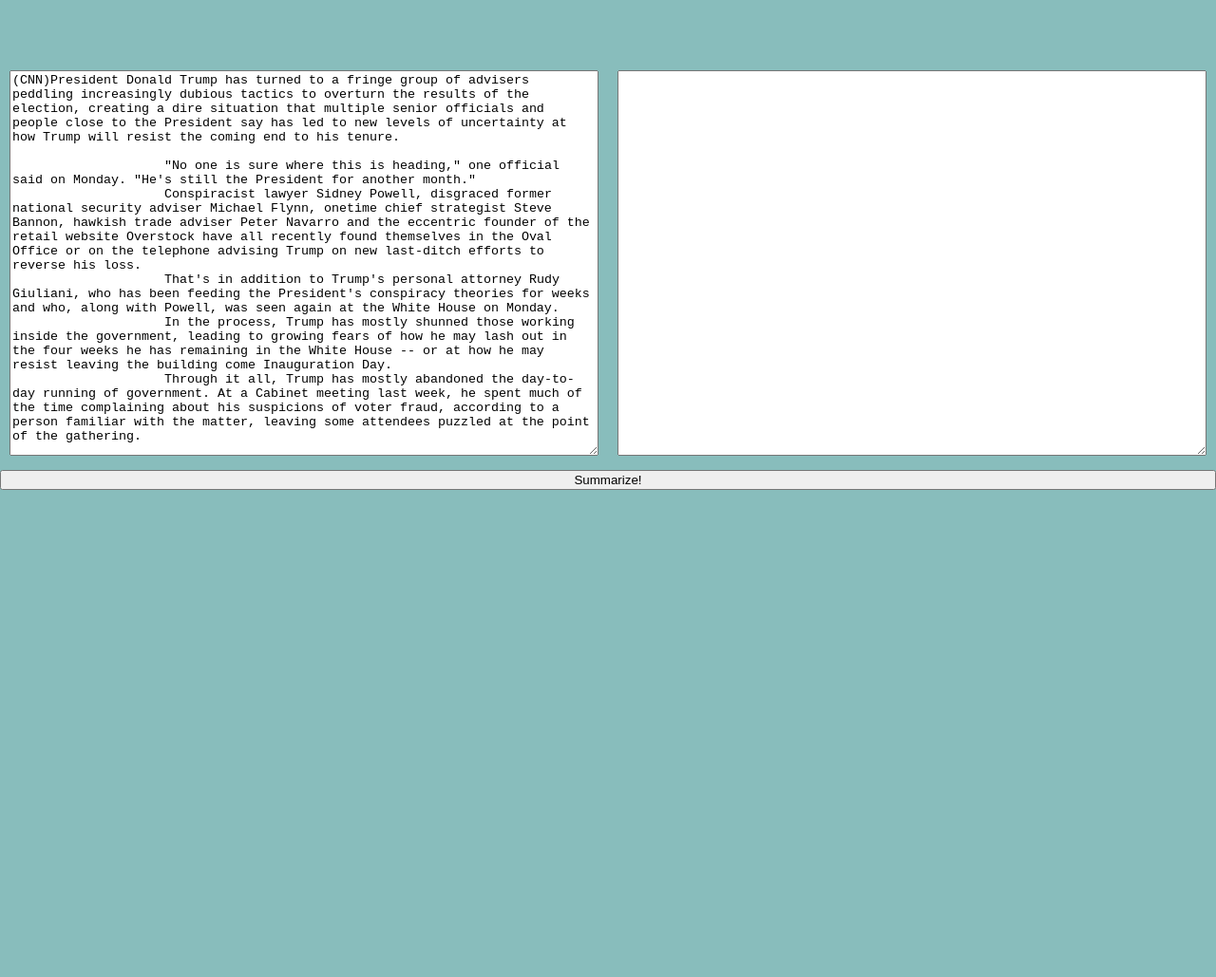
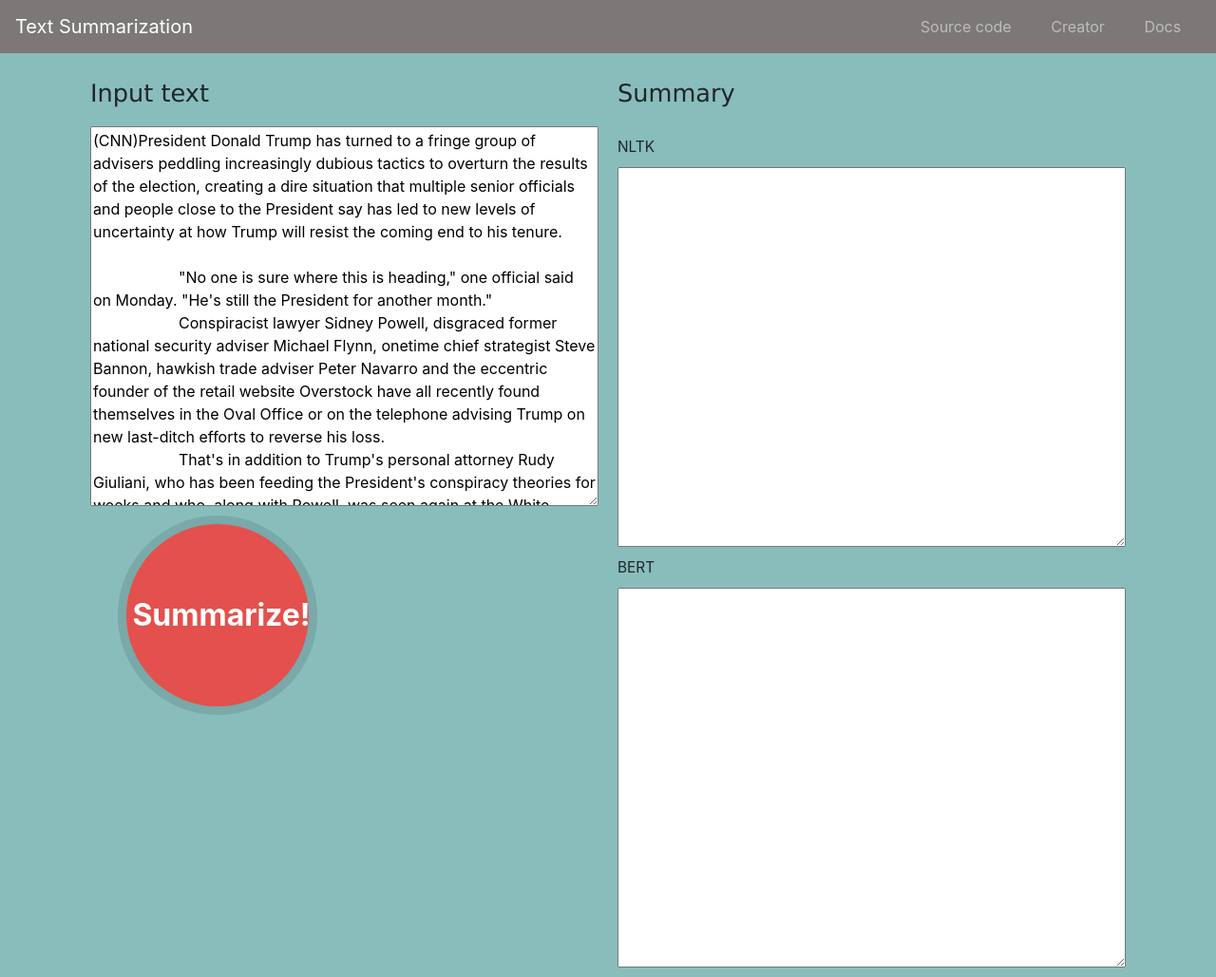
Before and after one commit to chonyy/text-summarization-comparison, a Flask app: page / in a window 1280 px wide. Shown: the whole page at 95% size. Before the commit the page ends 800 px from the top, so only its background shows below. Run offline with Flask 2, Linux system fonts and the light colour scheme; some libraries are stand-ins or nearby versions.

Commit message:
UI adjust

```diff
--- a/app.py
+++ b/app.py
@@ -12,7 +12,7 @@
 
 @app.route('/summarizeNLTK', methods=['POST'])
 def summarizeNLTK():
-    input_text = escape(request.form['text'])
+    input_text = str(escape(request.form['text']))
 
     summarization = summarize_nltk(input_text, 'english')
     clean_summarization = Markup(summarization).unescape()
@@ -21,8 +21,8 @@
 
 
 @app.route('/summarizeBERT', methods=['POST'])
-def summarizeNLTK():
-    input_text = escape(request.form['text'])
+def summarizeBERT():
+    input_text = request.form['text']
 
     summarization = summarize_BERT(input_text)
     clean_summarization = Markup(summarization).unescape()
--- a/static/css/main.css
+++ b/static/css/main.css
@@ -4,13 +4,14 @@
 }
 
 .main {
+    background-color: #88bdbc;
     display: flex;
     flex-direction: column;
     width: 100%;
 }
 
 .container {
-    margin-top: 5vw;
+    margin-top: 1vw;
     display: flex;
     flex-direction: row;
 }
@@ -24,9 +25,64 @@
 }
 
 textarea {
+    font-family: "Segoe UI", Tahoma, Geneva, Verdana, sans-serif;
     height: 400px;
 }
 
-button {
-    margin-top: 5px;
+#summarize_btn {
+    margin: auto;
+    background-color: #e3504d;
+    border: none;
+    color: white;
+    display: flex;
+    flex-direction: column;
+    justify-content: center;
+    align-content: center;
+    height: 15vw;
+    width: 15vw;
+    text-align: center;
+    text-decoration: none;
+    margin: 1.5vw 1vw 1.5vw 3vw;
+    border-radius: 100%;
+    font-size: 2.5vw;
+    font-weight: bold;
+    cursor: pointer;
+    animation: shadow-pulse 1.25s infinite;
 }
+
+#summarize_btn:hover {
+    background-color: #e22825;
+    transform: scale(1.1);
+    text-shadow: 0px 0px 6px rgba(255, 255, 255, 1);
+    -webkit-box-shadow: 0px 5px 40px -10px rgba(0, 0, 0, 0.57);
+    -moz-box-shadow: 0px 5px 40px -10px rgba(0, 0, 0, 0.57);
+    transition: all 0.4s ease 0s;
+}
+@keyframes shadow-pulse {
+    0% {
+        box-shadow: 0 0 0 0px rgba(0, 0, 0, 0.2);
+    }
+
+    100% {
+        box-shadow: 0 0 0 1.5vw rgba(0, 0, 0, 0);
+    }
+}
+
+p {
+    font-size: 2vw;
+    font-family: "Lucida Sans", "Lucida Sans Regular", "Lucida Grande",
+        "Lucida Sans Unicode", Geneva, Verdana, sans-serif;
+}
+
+.navbar {
+    padding-top: 1vw;
+}
+
+.nav-item {
+    padding: 0 1vw;
+}
+
+.label {
+    padding: 10px 0;
+    font-size: 1.2vw;
+}
--- a/static/js/main.js
+++ b/static/js/main.js
@@ -6,9 +6,21 @@
                 text: $('#input-text').val()
             },
             type: 'POST',
-            url: '/summarize'
+            url: '/summarizeNLTK'
         }).done(function (data) {
             $('#summarization').val(data.summarization);
         })
+
+        $.ajax({
+            data: {
+                text: $('#input-text').val()
+            },
+            type: 'POST',
+            url: '/summarizeBERT'
+        }).done(function (data) {
+            $('#summarization-bert').val(data.summarization);
+        })
+
+        console.log('hi');
     });
 });
--- a/templates/index.html
+++ b/templates/index.html
@@ -5,6 +5,8 @@
     <meta charset="UTF-8">
     <meta name="viewport" content="width=device-width, initial-scale=1.0">
     <link href="{{ url_for('static', filename='css/main.css') }}" rel="stylesheet">
+    <link rel="stylesheet" href="https://stackpath.bootstrapcdn.com/bootstrap/4.1.3/css/bootstrap.min.css"
+        integrity="sha384-MCw98/SFnGE8fJT3GXwEOngsV7Zt27NXFoaoApmYm81iuXoPkFOJwJ8ERdknLPMO" crossorigin="anonymous">
     <script src="https://code.jquery.com/jquery-3.5.1.js"
         integrity="sha256-QWo7LDvxbWT2tbbQ97B53yJnYU3WhH/C8ycbRAkjPDc=" crossorigin="anonymous"></script>
     <script src="{{ url_for('static', filename='js/main.js') }}"></script>
@@ -12,9 +14,34 @@
 </head>
 
 <body>
+    <nav class="navbar navbar-expand-lg navbar-dark" style="background-color: #7C7877;">
+        <a class="navbar-brand" href="./">
+            <div class="navBrand">Text Summarization</div>
+        </a>
+        <button class="navbar-toggler" type="button" data-toggle="collapse" data-target="#navbarSupportedContent"
+            aria-controls="navbarSupportedContent" aria-expanded="false" aria-label="Toggle navigation">
+            <span class="navbar-toggler-icon"></span>
+        </button>
+        <div class="collapse navbar-collapse" id="navbarSupportedContent">
+            <ul class="navbar-nav ml-auto">
+                <li class="nav-item">
+                    <a class="nav-link" href="https://github.com/chonyy/text-summarization">Source code</a>
+                </li>
+                <li class="nav-item">
+                    <a class="nav-link" href="https://github.com/chonyy">Creator</a>
+                </li>
+                <li class="nav-item">
+                    <a class="nav-link"
+                        href="https://github.com/chonyy/text-summarization/blob/master/README.md">Docs</a>
+                </li>
+            </ul>
+        </div>
+    </nav>
+
     <div class="main">
         <div class="container">
             <div class="column">
+                <p>Input text</p>
                 <textarea id="input-text">(CNN)President Donald Trump has turned to a fringe group of advisers peddling increasingly dubious tactics to overturn the results of the election, creating a dire situation that multiple senior officials and people close to the President say has led to new levels of uncertainty at how Trump will resist the coming end to his tenure.
 
                     "No one is sure where this is heading," one official said on Monday. "He's still the President for another month."
@@ -23,12 +50,16 @@
                     In the process, Trump has mostly shunned those working inside the government, leading to growing fears of how he may lash out in the four weeks he has remaining in the White House -- or at how he may resist leaving the building come Inauguration Day.
                     Through it all, Trump has mostly abandoned the day-to-day running of government. At a Cabinet meeting last week, he spent much of the time complaining about his suspicions of voter fraud, according to a person familiar with the matter, leaving some attendees puzzled at the point of the gathering.
                 </textarea>
+                <button id="summarize_btn">Summarize!</button>
             </div>
             <div class="column">
+                <p>Summary</p>
+                <div class="label">NLTK</div>
                 <textarea id="summarization"></textarea>
+                <div class="label">BERT</div>
+                <textarea id="summarization-bert"></textarea>
             </div>
         </div>
-        <button id="summarize_btn">Summarize!</button>
     </div>
 </body>
 
--- a/utils.py
+++ b/utils.py
@@ -6,7 +6,7 @@
 
 
 def summarize_nltk(article_text, language='english'):
-    max_word_count_for_sentence = 40
+    max_word_count_for_sentence = 100
     summary_sentence_count = 3
 
     nltk.data.path.append('./nltk_data/')
@@ -55,5 +55,5 @@
     print('Loading BERT model...')
     model = Summarizer()
     print('Summarizing...')
-    summary = model(article_text)
+    summary = model(article_text, num_sentences=3)
     return summary
```
Also changed, not shown: README.md (added).
